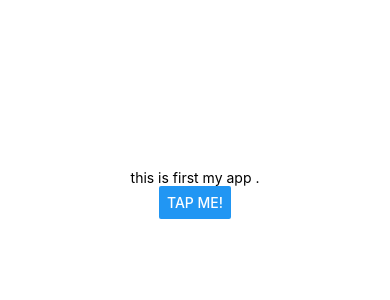
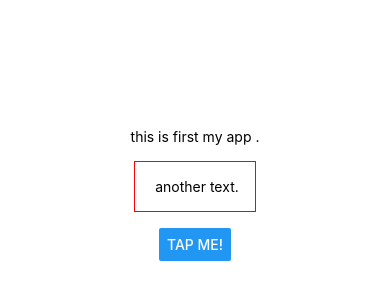
Before and after one commit to Eshutak/RNCourse, a React Native app: screen / in a window 390 px wide. Shown: the part 228-528 px from the top of the page. Built offline with nearby package versions, Linux system fonts and the light colour scheme.

Commit message:
2024.05.17 lecture 17

```diff
--- a/App.js
+++ b/App.js
@@ -3,7 +3,14 @@ import { Button, StyleSheet, Text, View } from 'react-native';
 export default function App() {
   return (
     <View style={styles.container}>
+      {/*define style by inline */}
       <Text>this is first my app .</Text>
+
+      {/*
+        define style by inline
+        defining style is similar to CSS language. but not all same.
+      */}
+      <Text style={{margin : 16, padding : 16, borderColor: "red", borderWidth : 1}}> another text.</Text>
       <Button title="tap me!"></Button>
     </View>
   );
@@ -16,4 +23,10 @@ const styles = StyleSheet.create({
     alignItems: 'center',
     justifyContent: 'center',
   },
+  dummyText : {
+    margin : 16,
+    padding : 16,
+    borderColor: "red",
+    borderWidth : 1
+  }
 });
```
